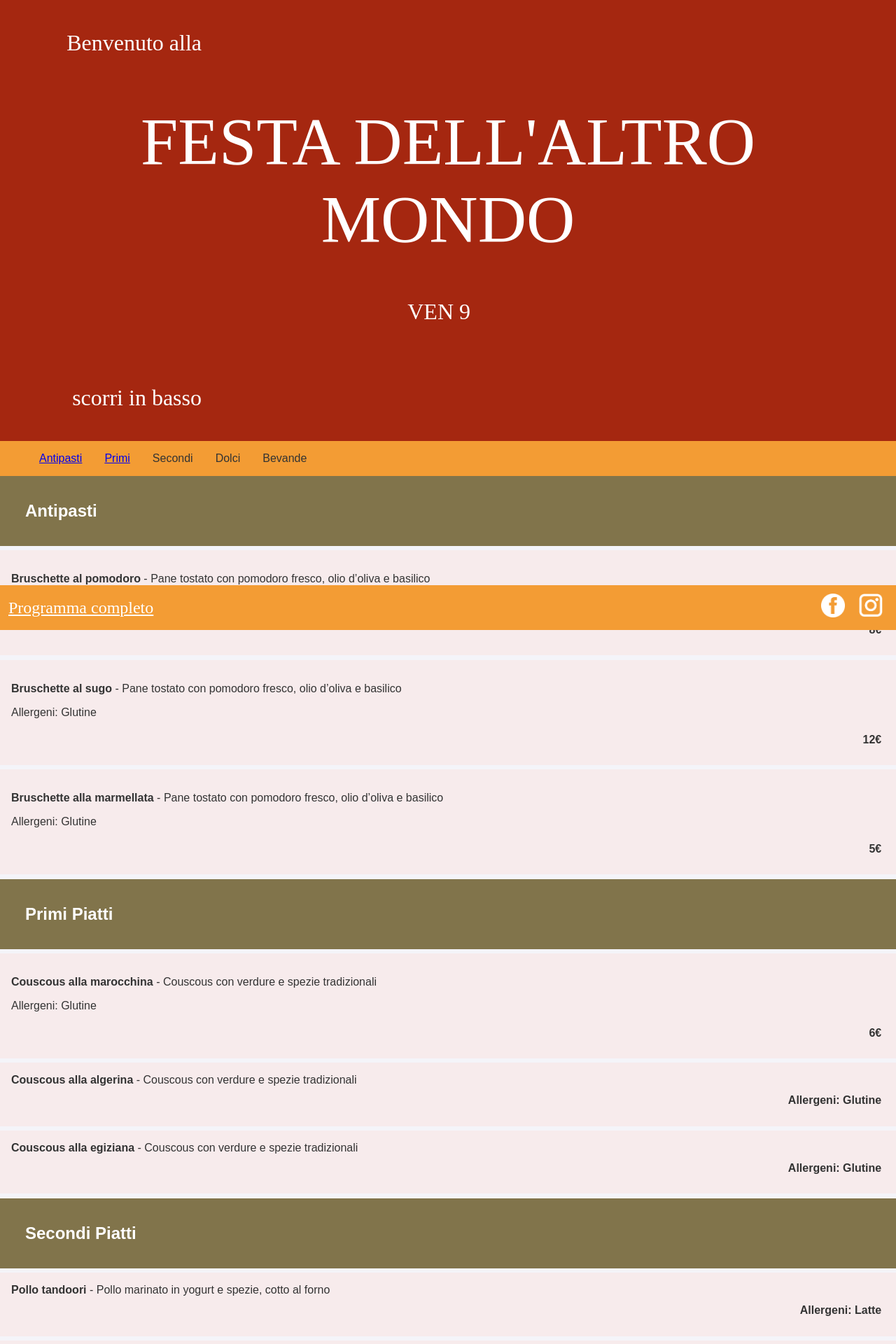
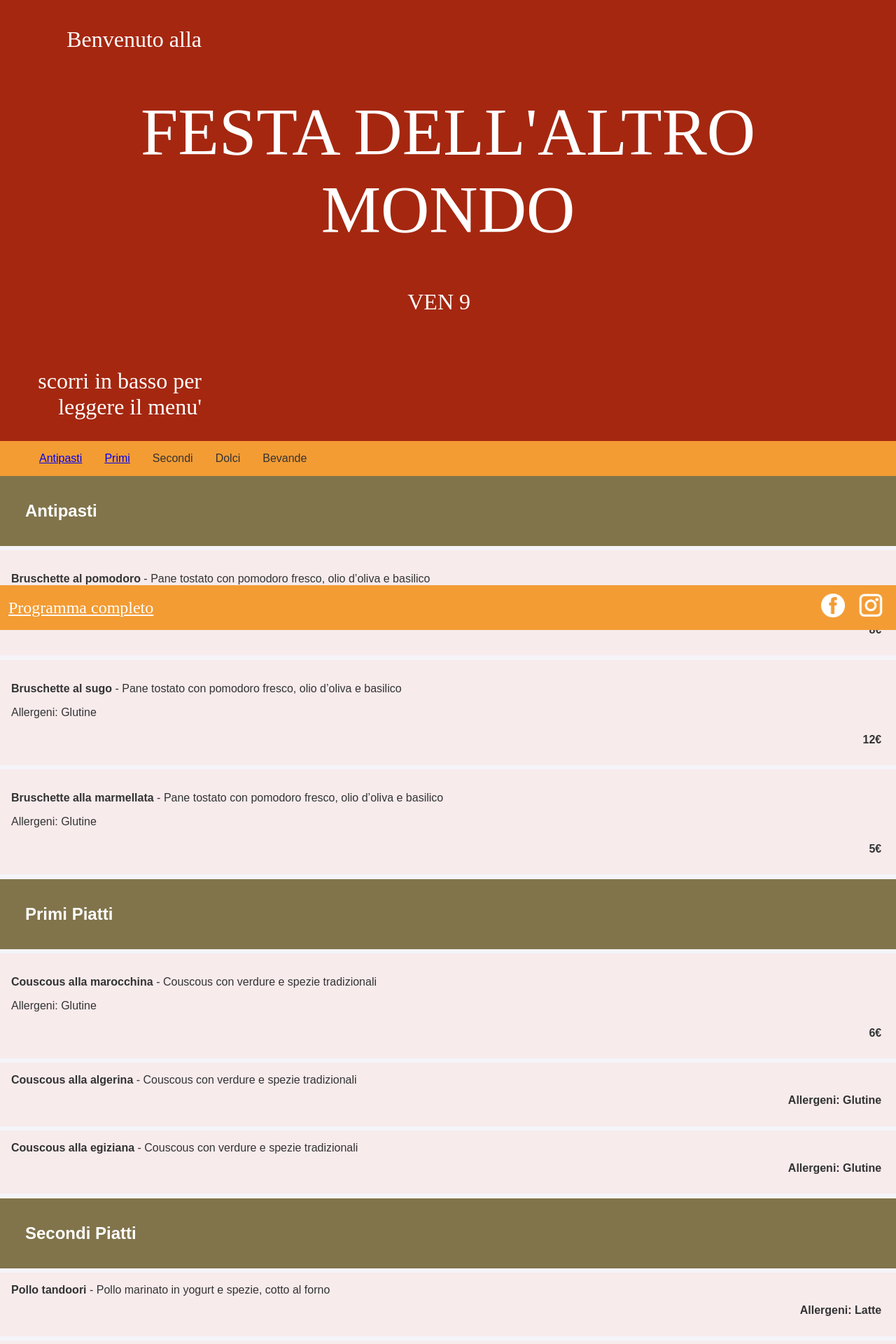
Before and after one commit to isottipietro/menu-altro-mondo, a Jekyll site: the page built from index.md, in a window 1280 px wide. Shown: the top 1920 px of the page at 70% size. Built offline with Jekyll 4.4.1, drawn with Linux system fonts in a browser that asks for light colours; some web fonts are replaced.

Commit message:
some changes

```diff
--- a/_layouts/home.html
+++ b/_layouts/home.html
@@ -16,7 +16,7 @@
         <p id="data" class="shrink">{{ page.title }}</p>
       </div>
       <div class="disappear">
-        <p> scorri in basso</p>
+        <p>scorri in basso per leggere il menu'</p>
       </div>
     </header>
     <menu>
--- a/assets/css/style.css
+++ b/assets/css/style.css
@@ -108,7 +108,7 @@ header p {
 .disappear {
     animation: disappear linear forwards;
 	animation-timeline: scroll();
-    animation-range: 0vh 70vh;
+    animation-range: 0vh 50vh;
     width: 100%;
 }
 #title {
@@ -117,6 +117,7 @@ header p {
     animation: title-rearrange linear forwards;
 	animation-timeline: scroll();
     animation-range: 0vh 70vh;
+    width: 100%;
 }
 footer {
     position: fixed;
```
